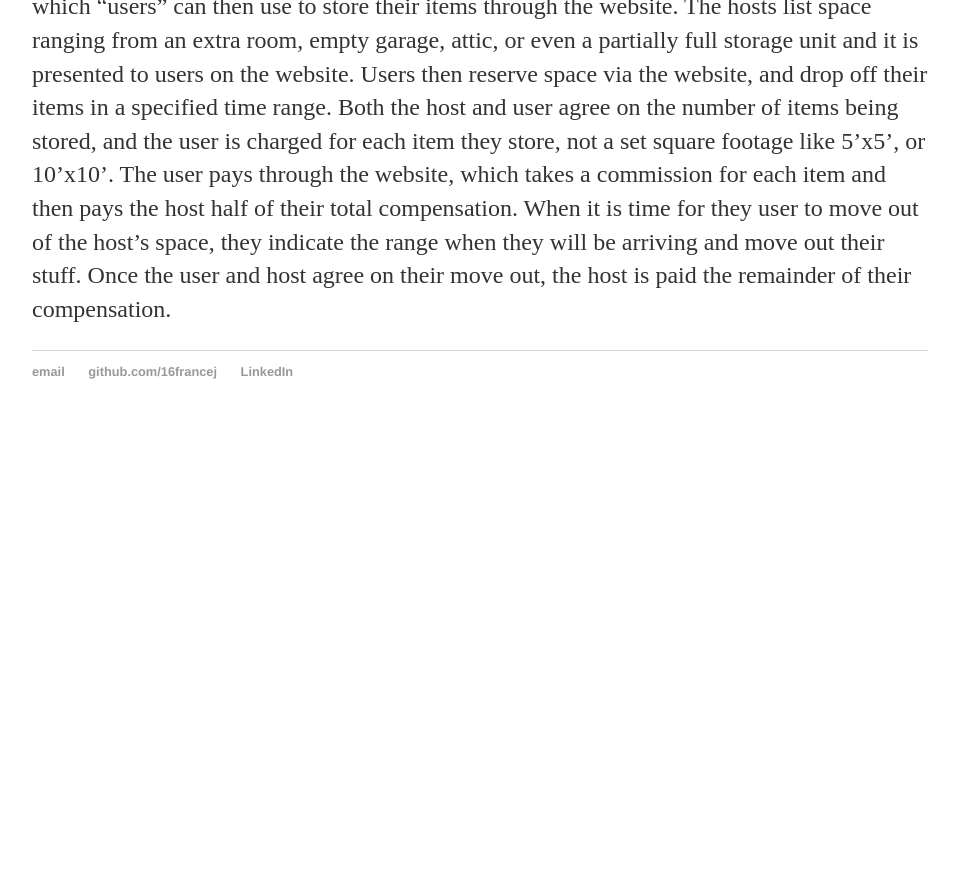
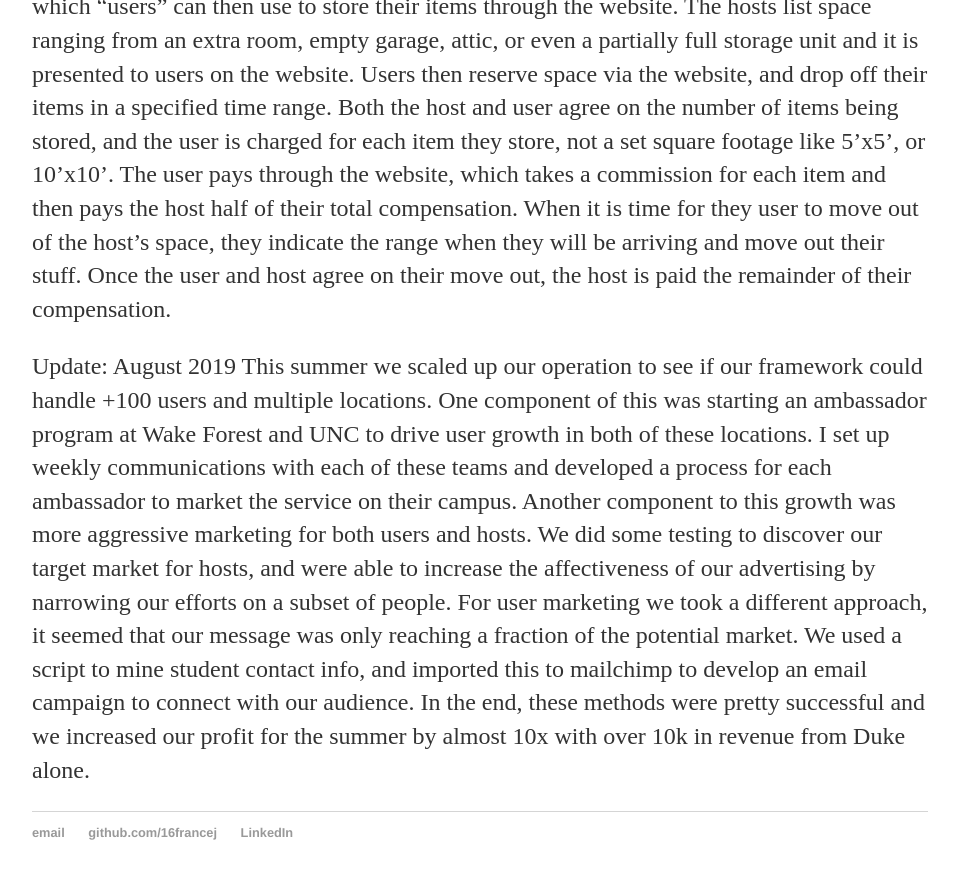
Before and after one commit to 16francej/16francej.github.io, a Jekyll site: the page built from _posts/2018-10-17-OpenSpace:-Peer-to-peer-self-storage.md, in a window 1280 px wide and 900 px high, scrolled down 2741 px. Shown: the top 879 px of the window, without its empty margins (160-1118 px from the left). Built offline with Jekyll 4.4.1, drawn with Linux system fonts in a browser that asks for light colours; before the commit the page ends 3180 px from its top, so only the background shows below that.

Commit message:
Update 2018-10-17-OpenSpace:-Peer-to-peer-self-storage.md

```diff
--- a/_posts/2018-10-17-OpenSpace:-Peer-to-peer-self-storage.md
+++ b/_posts/2018-10-17-OpenSpace:-Peer-to-peer-self-storage.md
@@ -30,3 +30,6 @@ My solution is based off of this idea. We are building a peer to peer storage ma
 network of “hosts” will be leveraged to create a more personalized and dynamic experience for the user. Users are only charged for the space their items take up, so they aren’t paying for any wasted space that might occur when renting out a traditional (5’x5’) unit. Our platform works to provide a secondary stream of passive income for those who might have extra space. We want to help people reduce the amount of wasted space in their homes, and put all of their resources to work.
 
 My platform functions as a marketplace for storage, it allows “hosts” to list their extra space, which “users” can then use to store their items through the website. The hosts list space ranging from an extra room, empty garage, attic, or even a partially full storage unit and it is presented to users on the website. Users then reserve space via the website, and drop off their items in a specified time range. Both the host and user agree on the number of items being stored, and the user is charged for each item they store, not a set square footage like 5’x5’, or 10’x10’. The user pays through the website, which takes a commission for each item and then pays the host half of their total compensation. When it is time for they user to move out of the host’s space, they indicate the range when they will be arriving and move out their stuff. Once the user and host agree on their move out, the host is paid the remainder of their compensation.
+
+Update: August 2019
+This summer we scaled up our operation to see if our framework could handle +100 users and multiple locations. One component of this was starting an ambassador program at Wake Forest and UNC to drive user growth in both of these locations. I set up weekly communications with each of these teams and developed a process for each ambassador to market the service on their campus. Another component to this growth was more aggressive marketing for both users and hosts. We did some testing to discover our target market for hosts, and were able to increase the affectiveness of our advertising by narrowing our efforts on a subset of people. For user marketing we took a different approach, it seemed that our message was only reaching a fraction of the potential market. We used a script to mine student contact info, and imported this to mailchimp to develop an email campaign to connect with our audience. In the end, these methods were pretty successful and we increased our profit for the summer by almost 10x with over 10k in revenue from Duke alone.
```
